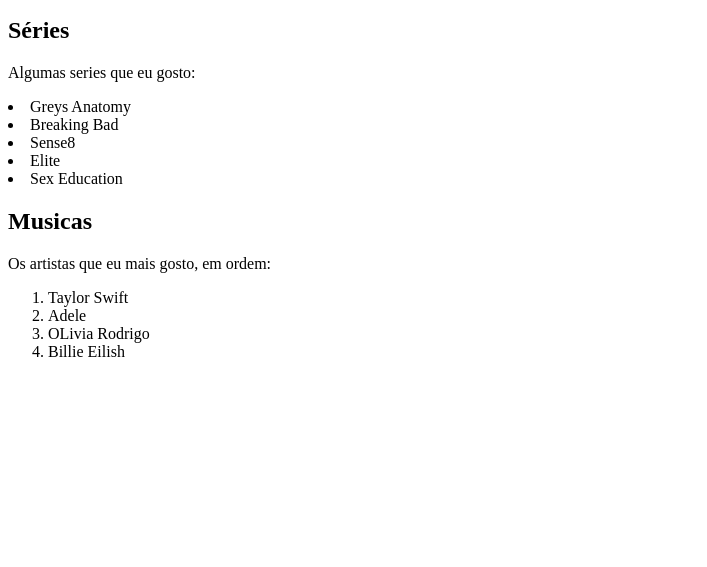
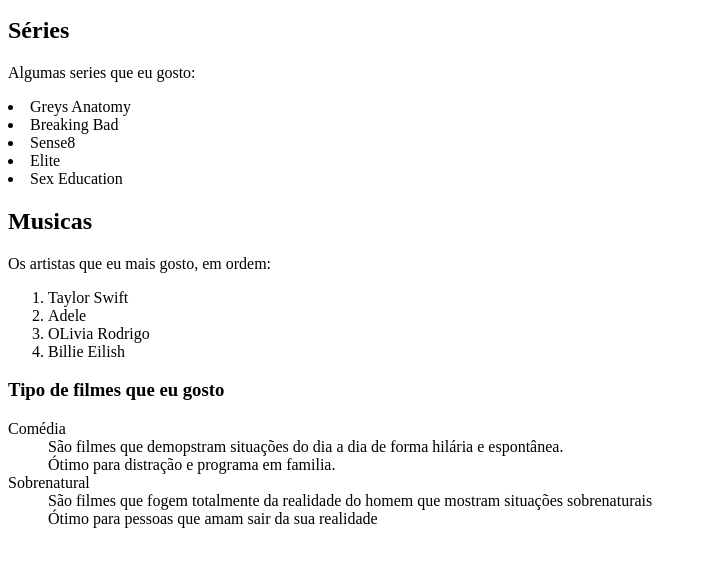
Before and after one commit to ufjf-dcc121/ufjf-dcc121-2022-1-atv2-rodriggocampos, a plain HTML site: page index.html in a window 1280 px wide. Shown: the part 101-668 px from the top of the page, without its empty margins (0-707 px from the left). Drawn offline with Linux system fonts and the light colour scheme.

Commit message:
Adicionei categorias de filmes e expliquei

```diff
--- a/index.html
+++ b/index.html
@@ -24,5 +24,15 @@
         <li>OLivia Rodrigo</li>
         <li>Billie Eilish</li>
     </ol>
+
+    <h3>Tipo de filmes que eu gosto</h3>
+    <dl>
+        <dt>Comédia</dt>
+        <dd>São filmes que demopstram situações do dia a dia de forma hilária e espontânea.</dd>
+        <dd>Ótimo para distração e programa em familia.</dd>
+        <dt>Sobrenatural</dt>
+        <dd>São filmes que fogem totalmente da realidade do homem que mostram situações sobrenaturais</dd>
+        <dd>Ótimo para pessoas que amam sair da sua realidade</dd>
+    </dl>
 </body>
 </html>
```
